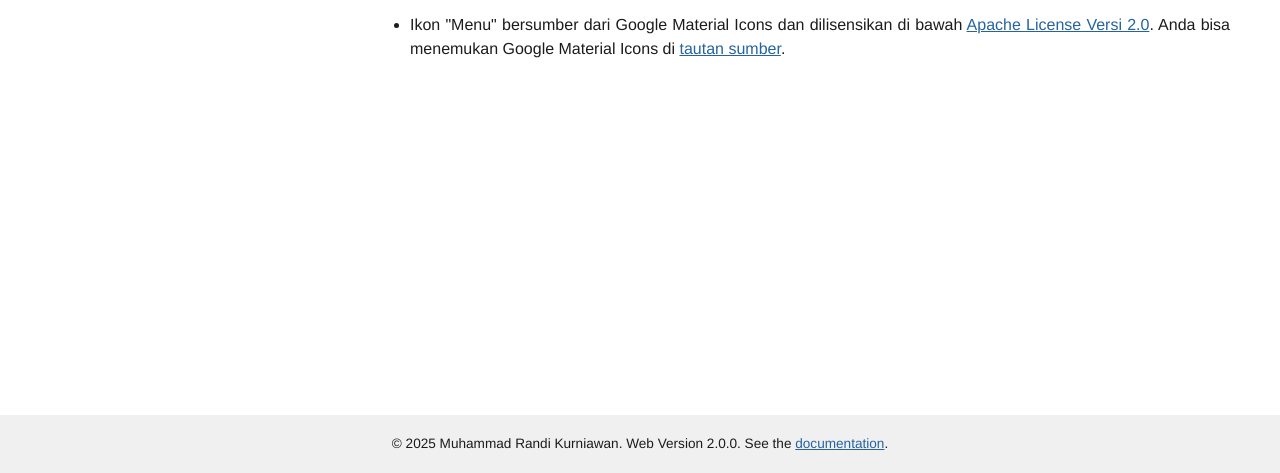
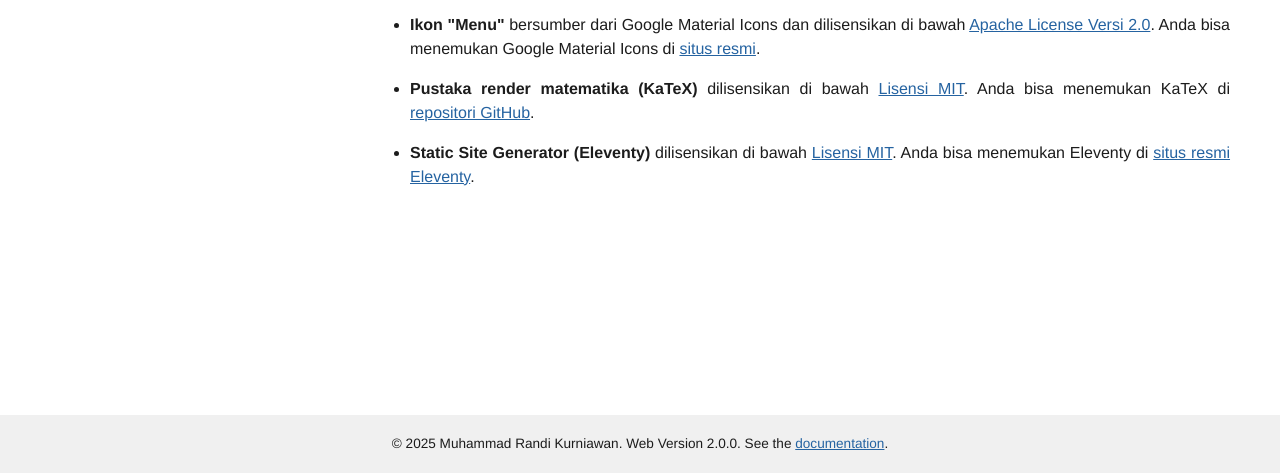
Before and after one commit to hoshiroakira/strukturin, an Eleventy site: page contents/attribution.md in a window 1280 px wide. Shown: the part 327-800 px from the top of the page. Built offline with nearby package versions, Linux system fonts and the light colour scheme; Eleventy itself is replaced by a stand-in of ours; files that its build step writes are made by us from their sources.

Commit message:
docs: Update attribution details

```diff
--- a/contents/attribution.md
+++ b/contents/attribution.md
@@ -13,6 +13,8 @@ description: Ikon menu bersumber dari Google Material Icons dan dilisensikan di
 </div>
 <div class="content-section">
     <ul>
-        <li>Ikon "Menu" bersumber dari Google Material Icons dan dilisensikan di bawah <a href="https://www.apache.org/licenses/LICENSE-2.0" target="_blank" rel="noopener noreferrer">Apache License Versi 2.0</a>. Anda bisa menemukan Google Material Icons di <a href="https://fonts.google.com/icons" target="_blank" rel="noopener noreferrer">tautan sumber</a>.</li>
+        <li><b>Ikon "Menu"</b> bersumber dari Google Material Icons dan dilisensikan di bawah <a href="https://www.apache.org/licenses/LICENSE-2.0" target="_blank" rel="noopener noreferrer">Apache License Versi 2.0</a>. Anda bisa menemukan Google Material Icons di <a href="https://fonts.google.com/icons" target="_blank" rel="noopener noreferrer">situs resmi</a>.</li>
+        <li><b>Pustaka render matematika (KaTeX)</b> dilisensikan di bawah <a href="https://opensource.org/license/mit/" target="_blank" rel="noopener noreferrer">Lisensi MIT</a>. Anda bisa menemukan KaTeX di <a href="https://github.com/KaTeX/KaTeX" target="_blank" rel="noopener noreferrer">repositori GitHub</a>.</li>
+        <li><b>Static Site Generator (Eleventy)</b> dilisensikan di bawah <a href="https://github.com/11ty/eleventy/blob/main/LICENSE" target="_blank" rel="noopener noreferrer">Lisensi MIT</a>. Anda bisa menemukan Eleventy di <a href="https://www.11ty.dev/" target="_blank" rel="noopener noreferrer">situs resmi Eleventy</a>.</li>
     </ul>
 </div>
```
